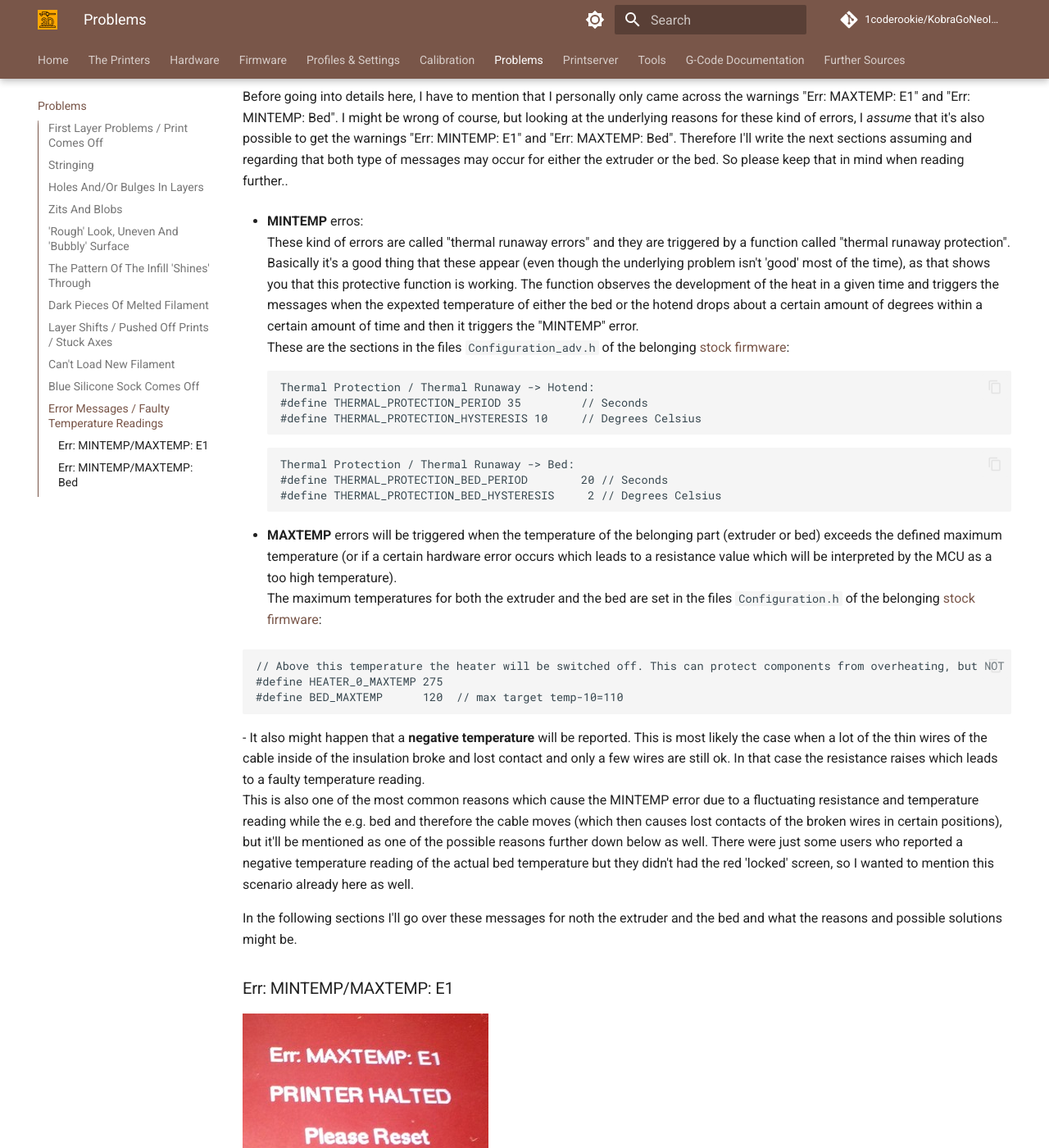
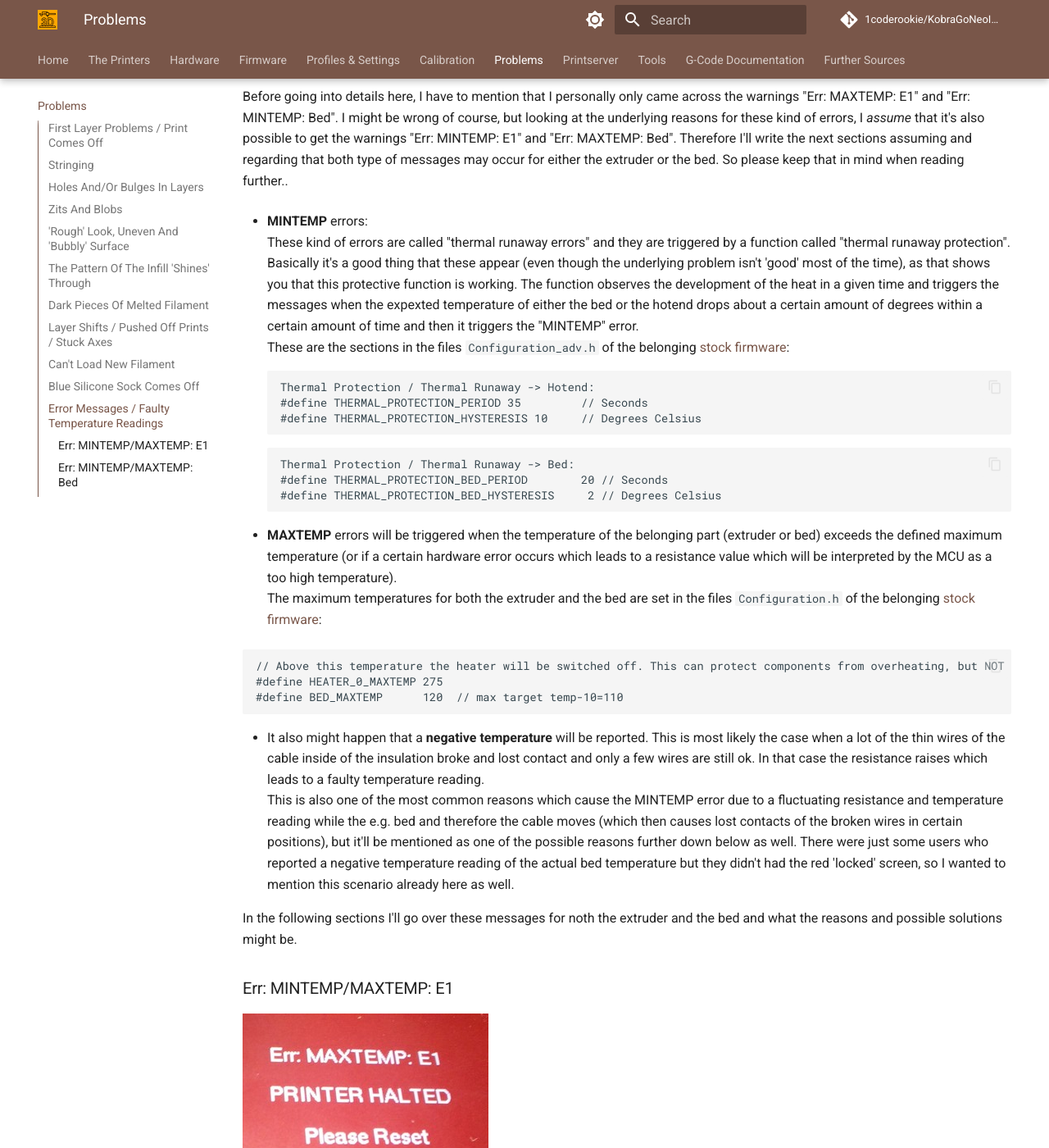
Before and after one commit to 1coderookie/KobraGoNeoInsights, an MkDocs documentation site: the page built from docs/problems.md, in a window 1280 px wide and 1400 px high, scrolled down 5025 px. Shown: the whole window at 82% size. Built offline with MkDocs 1.6.1 and Material for MkDocs 9.7.7, drawn with Linux system fonts in a browser that asks for light colours; comment, search, counter and statistics services are not loaded.

Commit message:
Update problems.md

````diff
--- a/docs/problems.md
+++ b/docs/problems.md
@@ -97,7 +97,7 @@ It might happen that either a wrong temperature will be read or that the whole d
 
 Before going into details here, I have to mention that I personally only came across the warnings "Err: MAXTEMP: E1" and "Err: MINTEMP: Bed". I might be wrong of course, but looking at the underlying reasons for these kind of errors, I *assume* that it's also possible to get the warnings "Err: MINTEMP: E1" and "Err: MAXTEMP: Bed". Therefore I'll write the next sections assuming and regarding that both type of messages may occur for either the extruder or the bed. So please keep that in mind when reading further..
 
-- **MINTEMP** erros:
+- **MINTEMP** errors:
   These kind of errors are called "thermal runaway errors" and they are triggered by a function called "thermal runaway protection".
   Basically it's a good thing that these appear (even though the underlying problem isn't 'good' most of the time), as that shows you that this protective function is working. The function observes the development of the heat in a given time and triggers the messages when the expexted temperature of either the bed or the hotend drops about a certain amount of degrees within a certain amount of time and then it triggers the "MINTEMP" error.
   These are the sections in the files `Configuration_adv.h` of the belonging [stock firmware](firmware/fw_marlin.md#default-settings):
@@ -120,6 +120,7 @@ Before going into details here, I have to mention that I personally only came ac
   #define HEATER_0_MAXTEMP 275
   #define BED_MAXTEMP      120  // max target temp-10=110
   ```
+
 - It also might happen that a **negative temperature** will be reported. This is most likely the case when a lot of the thin wires of the cable inside of the insulation broke and lost contact and only a few wires are still ok. In that case the resistance raises which leads to a faulty temperature reading.
   This is also one of the most common reasons which cause the MINTEMP error due to a fluctuating resistance and temperature reading while the e.g. bed and therefore the cable moves (which then causes lost contacts of the broken wires in certain positions), but it'll be mentioned as one of the possible reasons further down below as well. There were just some users who reported a negative temperature reading of the actual bed temperature but they didn't had the red 'locked' screen, so I wanted to mention this scenario already here as well.
 
````
